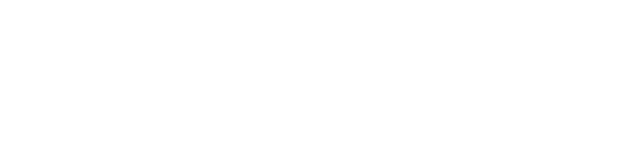
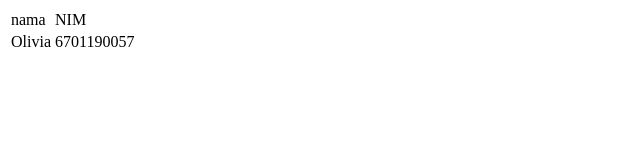
Before and after one commit to OliviaIstianah9/Belajar.1.1., a plain HTML site: page index.html in a window 1280 px wide. Shown: the whole page, without its empty margins (0-640 px from the left). Drawn offline with Linux system fonts and the light colour scheme.

Commit message:
v1.1-6701190057

```diff
--- a/index.html
+++ b/index.html
@@ -5,6 +5,15 @@
     <title>Title</title>
 </head>
 <body>
-
+<table>
+    <tr>
+        <td> nama </td>
+        <td> NIM </td>
+    </tr>
+    <tr>
+    <td> Olivia </td>
+<td>6701190057</td>
+    </tr>
+</table>
 </body>
 </html>
```
